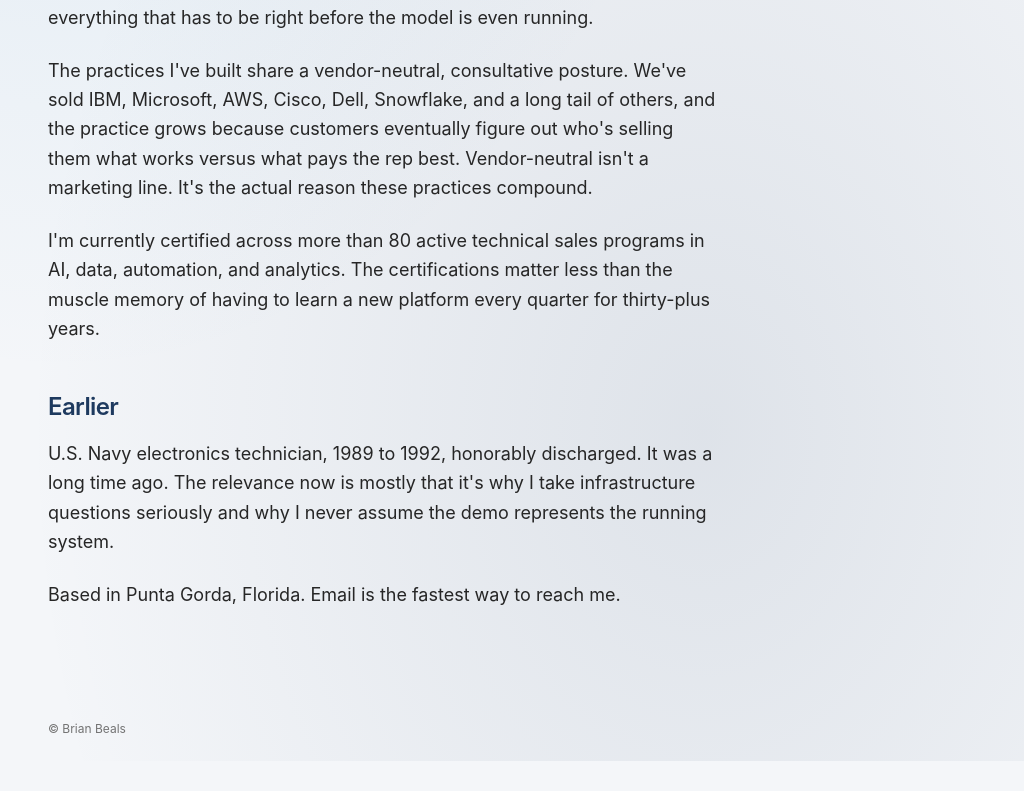
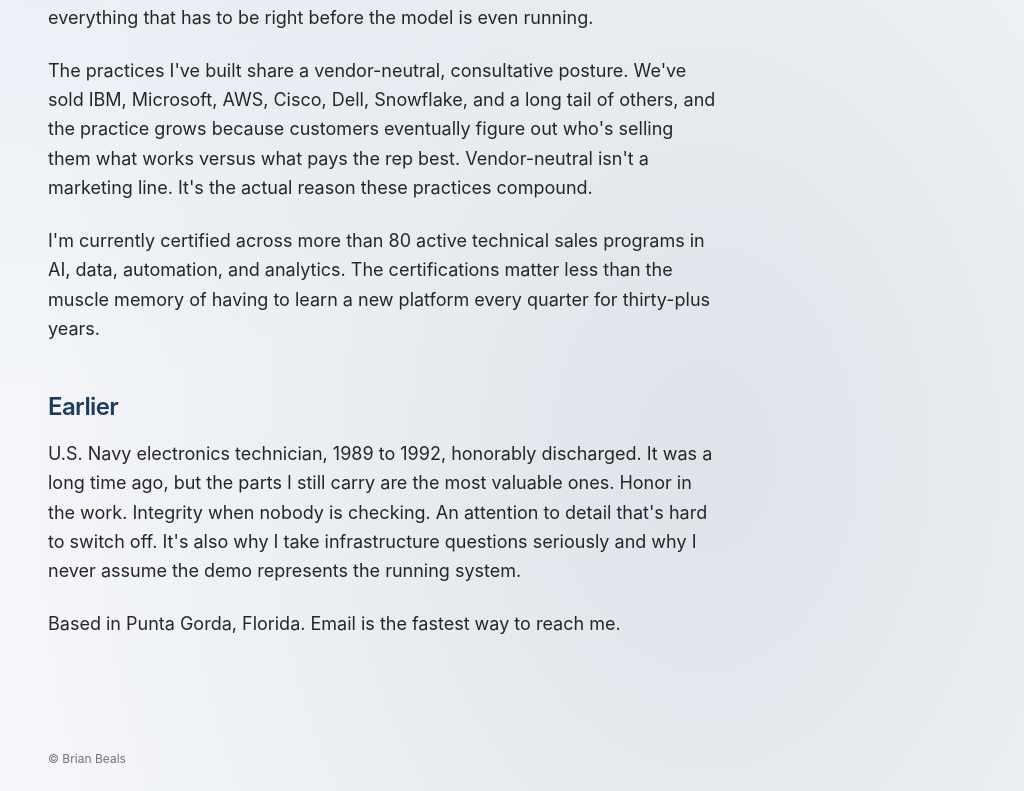
Before and after one commit to brianbeals/brianbeals.com, a Next.js app: page /about in a window 1280 px wide. Shown: the part 876-1667 px from the top of the page, without its empty margins (256-1280 px from the left). Before the commit the page ends 1637 px from the top, so only its background shows below. Built offline with nearby package versions, Linux system fonts and the light colour scheme.

Commit message:
Update page.tsx

```diff
--- a/app/about/page.tsx
+++ b/app/about/page.tsx
@@ -36,7 +36,7 @@ export default function About() {
 
         <h2 className="text-2xl font-semibold mt-12 mb-4 tracking-tight" style={{ color: "#1E3A5F" }}>Earlier</h2>
 
-        <p className="text-base sm:text-lg leading-relaxed mb-6 text-neutral-800">U.S. Navy electronics technician, 1989 to 1992, honorably discharged. It was a long time ago. The relevance now is mostly that it's why I take infrastructure questions seriously and why I never assume the demo represents the running system.</p>
+        <p className="text-base sm:text-lg leading-relaxed mb-6 text-neutral-800">U.S. Navy electronics technician, 1989 to 1992, honorably discharged. It was a long time ago, but the parts I still carry are the most valuable ones. Honor in the work. Integrity when nobody is checking. An attention to detail that's hard to switch off. It's also why I take infrastructure questions seriously and why I never assume the demo represents the running system.</p>
 
         <p className="text-base sm:text-lg leading-relaxed mb-6 text-neutral-800">Based in Punta Gorda, Florida. Email is the fastest way to reach me.</p>
       </article>
```
